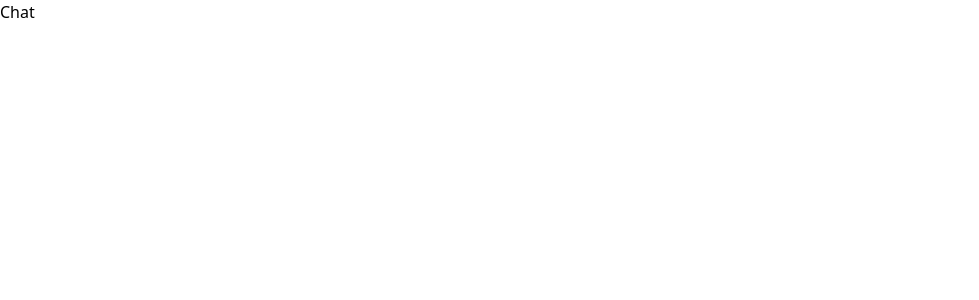
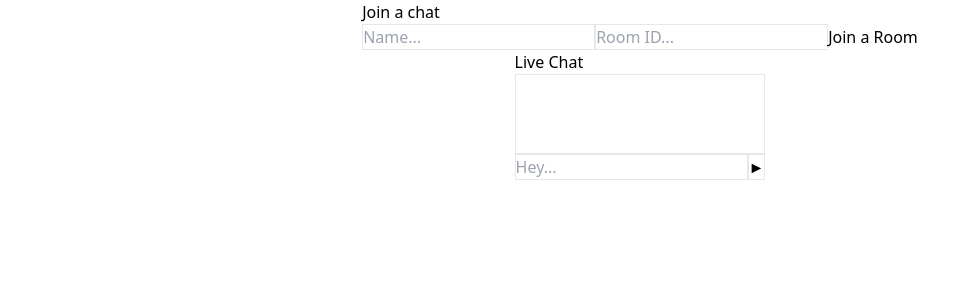
Before and after one commit to FrankyKyaw/TextGPT, a React (Create React App) app in the folder client/: page /chat in a window 1280 px wide. Shown: the top 300 px of the page, without its empty margins (0-979 px from the left). Built offline with nearby package versions, Linux system fonts and the light colour scheme; no server answers.

Commit message:
socket connection and room

```diff
--- a/client/src/App.js
+++ b/client/src/App.js
@@ -1,21 +1,57 @@
 import "./App.css";
-import io from "socket.io-client";
-import { useEffect, useState } from "react";
 import { BrowserRouter, Route, Routes } from "react-router-dom";
 import Register from "./pages/Register";
 import Login from "./pages/Login";
 import Chat from "./pages/Chat";
+import Home from "./pages/Home";
+import { io } from "socket.io-client";
+import { useState } from "react";
 
+const socket = io.connect("http://localhost:3001");
 
 function App() {
+  const [username, setUsername] = useState("");
+  const [room, setRoom] = useState("");
+
+  const joinRoom = () => {
+    if (username !== "" && room !== "") {
+      socket.emit("join_room", room);
+    }
+  };
+
   return (
-    <BrowserRouter>
-      <Routes>
-        <Route path="/register" element={<Register />} />
-        <Route path="/login" element={<Login />} />
-        <Route path="/chat" element={<Chat />} />
-      </Routes>
-    </BrowserRouter>
+    <div className="flex flex-col w-full items-center justify-center">
+      <div className="">
+      <h3>Join a chat</h3>
+      <input
+        className="border"
+        type="text"
+        placeholder="Name..."
+        onChange={(event) => {
+          setUsername(event.target.value);
+        }}
+      ></input>
+      <input
+        className="border"
+        type="text"
+        placeholder="Room ID..."
+        onChange={(event) => {
+          setRoom(event.target.value);
+        }}
+      ></input>
+      <button onClick={joinRoom}>Join a Room</button>
+      </div>
+      <Chat socket={socket} username={username} room={room}/>
+    </div>
+
+    // <BrowserRouter>
+    //   <Routes>
+    //     <Route path="/register" element={<Register />} />
+    //     <Route path="/login" element={<Login />} />
+    //     <Route path="/chat" element={<Chat />} />
+    //     <Route path='/' element={<Home/>}/>
+    //   </Routes>
+    // </BrowserRouter>
     // <div className="App">
     //   <h1 className="text-3xl font-bold underline">
     //   <button></button>
--- a/client/src/pages/Chat.js
+++ b/client/src/pages/Chat.js
@@ -1,7 +1,14 @@
-import React from 'react'
+import React from "react";
 
-export default function Chat() {
+export default function Chat({ socket, username, room }) {
   return (
-    <div>Chat</div>
-  )
+    <div>
+      <div>Live Chat</div>
+      <div className="h-20 border"></div>
+      <div>
+        <input className="border" type="text" placeholder="Hey..." />
+        <button className="border">&#9658;</button>
+      </div>
+    </div>
+  );
 }
--- /dev/null
+++ b/client/src/pages/Home.js
@@ -0,0 +1,7 @@
+import React from 'react'
+
+export default function Home() {
+  return (
+    <div className='flex flex-col jusitfy-center items-center'>Home</div>
+  )
+}
```
Also changed, not shown: 1 other file (tests, documents, lock files or other folders).
